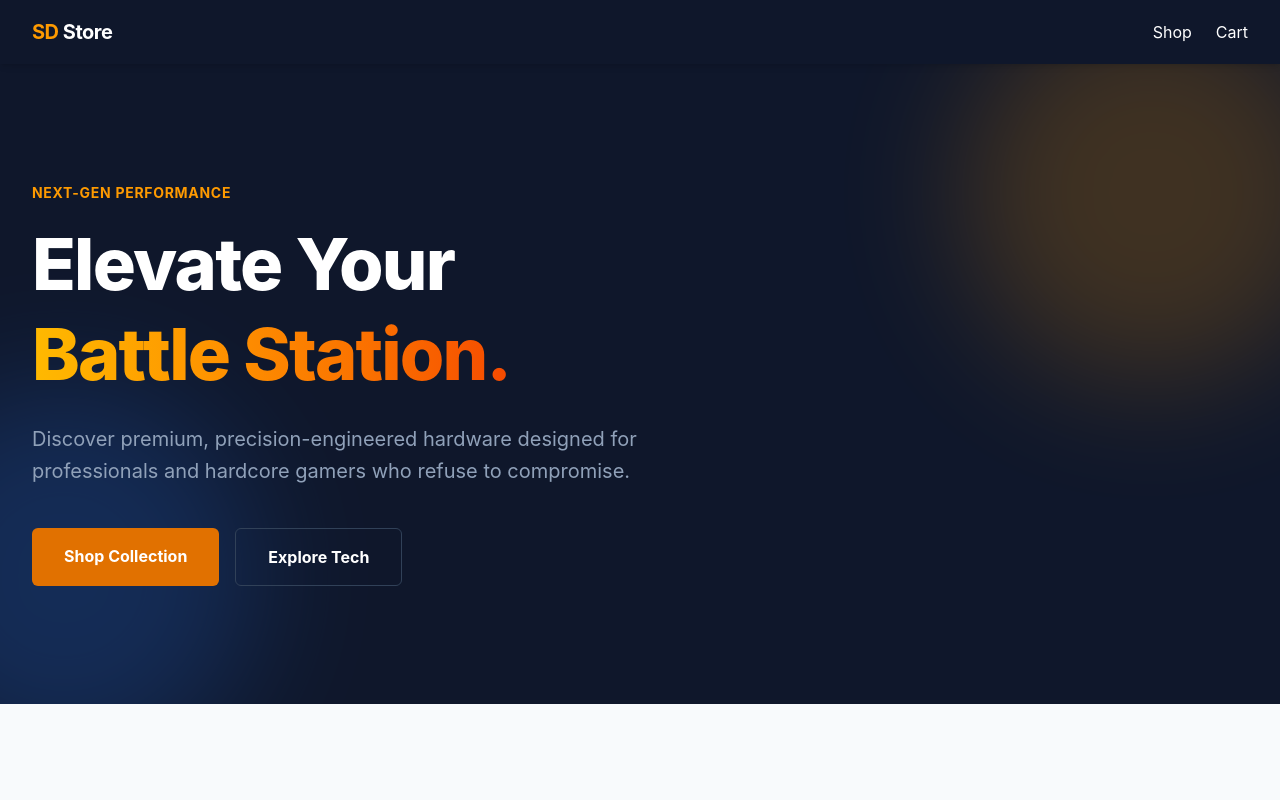
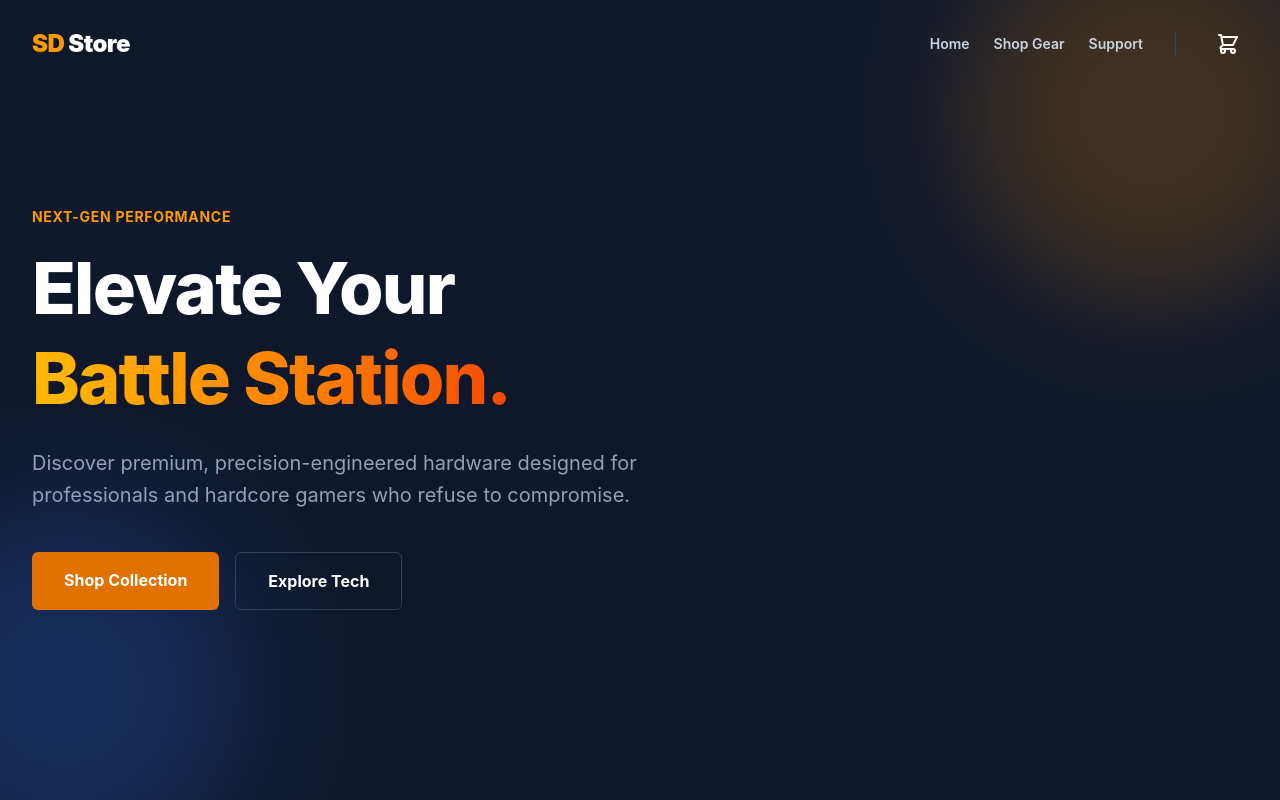
Before and after one commit to shamsssarar/gaming-store-frontend, a React (Vite) app: page / in a window 1280 px wide. Shown: the top 800 px of the page. Built offline with nearby package versions, Linux system fonts and the light colour scheme.

Commit message:
fix: fixed the navbar to be transparent with the herobanner of homepage and all other pages

```diff
--- a/src/App.tsx
+++ b/src/App.tsx
@@ -1,28 +1,45 @@
-import { BrowserRouter as Router, Routes, Route } from "react-router-dom";
-import Home from "./pages/Home";
-import ProductDetails from "./pages/ProductDetails";
+import {
+  BrowserRouter as Router,
+  Routes,
+  Route,
+  useLocation,
+} from "react-router-dom";
 import Navbar from "./components/layout/Navbar";
 import Footer from "./components/layout/Footer";
+import Home from "./pages/Home";
+import Shop from "./pages/Shop";
 import Cart from "./pages/Cart";
-import Shop from "./pages/Shop";
+import ProductDetails from "./pages/ProductDetails";
 
-function App() {
+
+function AppContent() {
+  const location = useLocation();
+
+  const isHome = location.pathname === "/";
+
+  return (
+    <div className="flex flex-col min-h-screen bg-gray-50">
+      <Navbar />
+
+      <main className={`flex-grow ${!isHome ? "pt-24" : ""}`}>
+        <Routes>
+          <Route path="/" element={<Home />} />
+          <Route path="/shop" element={<Shop />} />
+          <Route path="/product/:id" element={<ProductDetails />} />
+          <Route path="/cart" element={<Cart />} />
+        </Routes>
+      </main>
+
+      <Footer />
+    </div>
+  );
+}
+
+// 4. Wrap everything in the Router
+export default function App() {
   return (
     <Router>
-      <div className="min-h-screen bg-gray-50 flex flex-col">
-        <Navbar />
-        <main className="flex-grow">
-          <Routes>
-            <Route path="/" element={<Home />} />
-            <Route path="/product/:id" element={<ProductDetails />} />
-            <Route path="/cart" element={<Cart />} />
-            <Route path="/shop" element={<Shop />} />
-          </Routes>
-        </main>
-        <Footer />
-      </div>
+      <AppContent />
     </Router>
   );
 }
-
-export default App;
--- a/src/components/layout/Home/HeroBanner.tsx
+++ b/src/components/layout/Home/HeroBanner.tsx
@@ -3,7 +3,7 @@ import { Link } from 'react-router-dom';
 
 export default function HeroBanner() {
   return (
-    <section className="relative h-[80vh] bg-slate-900 flex items-center overflow-hidden">
+    <section className="relative h-[100vh] bg-slate-900 flex items-center overflow-hidden pt-24 pb-20">
       {/* Abstract Background Elements */}
       <div className="absolute inset-0 z-0 opacity-20">
         <div className="absolute top-[-10%] right-[-5%] w-96 h-96 bg-amber-500 rounded-full mix-blend-multiply filter blur-3xl animate-blob"></div>
--- a/src/components/layout/Navbar.tsx
+++ b/src/components/layout/Navbar.tsx
@@ -1,33 +1,87 @@
-import { Link } from "react-router-dom";
+import { useState, useEffect } from "react";
+import { Link, useLocation } from "react-router-dom";
 import { useCart } from "../../context/CartContext";
 
 export default function Navbar() {
   const { cart } = useCart();
+  const [isScrolled, setIsScrolled] = useState(false);
+  const location = useLocation();
 
-  // Calculate total number of items in the cart (not just unique products)
+  // Calculate total number of items in the cart
   const totalItems = cart.reduce((sum, item) => sum + item.quantity, 0);
 
+  // Listen for scroll events to trigger the background transition
+  useEffect(() => {
+    const handleScroll = () => {
+      setIsScrolled(window.scrollY > 20);
+    };
+    window.addEventListener("scroll", handleScroll);
+    return () => window.removeEventListener("scroll", handleScroll);
+  }, []);
+
+  // Determine if we are on the Home page
+  const isHome = location.pathname === "/";
+
+  // If we are scrolled down, OR if we are not on the home page, apply the dark background
+  const navBackground =
+    isScrolled || !isHome
+      ? "bg-slate-900/95 backdrop-blur-md shadow-md py-4"
+      : "bg-transparent py-6";
+
   return (
-    <nav className="bg-slate-900 text-white shadow-md sticky top-0 z-50">
-      <div className="max-w-7xl mx-auto px-4 sm:px-6 lg:px-8 h-16 flex items-center justify-between">
+    <nav
+      className={`fixed top-0 w-full z-50 transition-all duration-300 ${navBackground}`}
+    >
+      <div className="max-w-7xl mx-auto px-4 sm:px-6 lg:px-8 flex items-center justify-between">
+        {/* Brand Logo */}
         <Link
           to="/"
-          className="text-xl font-bold tracking-tight text-amber-500"
+          className="text-2xl font-black tracking-tight text-amber-500 hover:scale-105 transition-transform"
         >
           SD <span className="text-white">Store</span>
         </Link>
 
-        <div className="flex gap-6 items-center">
-          <Link to="/" className="hover:text-amber-400 transition-colors">
-            Shop
-          </Link>
+        {/* Navigation Links */}
+        <div className="flex items-center gap-8">
+          <div className="hidden sm:flex items-center gap-6 text-sm font-semibold text-slate-300">
+            <Link to="/" className="hover:text-amber-400 transition-colors">
+              Home
+            </Link>
+            <Link to="/shop" className="hover:text-amber-400 transition-colors">
+              Shop Gear
+            </Link>
+            <Link to="#" className="hover:text-amber-400 transition-colors">
+              Support
+            </Link>
+          </div>
+
+          {/* Vertical Divider */}
+          <div className="hidden sm:block h-6 w-px bg-slate-700"></div>
+
+          {/* Cart Icon with Dynamic Badge */}
           <Link
             to="/cart"
-            className="relative hover:text-amber-400 transition-colors flex items-center gap-2"
+            className="relative text-white hover:text-amber-400 transition-colors p-2 group"
+            aria-label="Shopping Cart"
           >
-            <span>Cart</span>
+            <svg
+              xmlns="http://www.w3.org/2000/svg"
+              className="h-6 w-6 transform group-hover:scale-110 transition-transform"
+              fill="none"
+              viewBox="0 0 24 24"
+              stroke="currentColor"
+            >
+              <path
+                strokeLinecap="round"
+                strokeLinejoin="round"
+                strokeWidth={2}
+                d="M3 3h2l.4 2M7 13h10l4-8H5.4M7 13L5.4 5M7 13l-2.293 2.293c-.63.63-.184 1.707.707 1.707H17m0 0a2 2 0 100 4 2 2 0 000-4zm-8 2a2 2 0 11-4 0 2 2 0 014 0z"
+              />
+            </svg>
+
+            {/* The Notification Badge */}
             {totalItems > 0 && (
-              <span className="bg-amber-500 text-slate-900 text-xs font-bold px-2 py-1 rounded-full">
+              <span className="absolute -top-1 -right-1 bg-amber-500 text-slate-900 text-[10px] font-bold h-5 w-5 flex items-center justify-center rounded-full shadow-lg border-2 border-slate-900">
                 {totalItems}
               </span>
             )}
--- a/src/pages/Home.tsx
+++ b/src/pages/Home.tsx
@@ -1,9 +1,8 @@
-import { products } from "../data";
 import HeroBanner from "../components/layout/Home/HeroBanner";
 import FeaturedCategories from "../components/layout/Home/FeaturedCategories";
 
 import WhyChooseUs from "../components/layout/Home/WhyChooseUs";
-import ProductCard from "../components/ui/ProductCard";
+
 import SpecialOffers from "../components/layout/Home/SpecialOffers";
 import CustomerReviews from "../components/layout/Home/CustomerReviews";
 import BestSellers from "../components/layout/Home/BestSellers";
@@ -11,7 +10,6 @@ import Newsletter from "../components/layout/Home/Newsletter";
 import FeaturedProducts from "../components/layout/Home/FeaturedProducts";
 
 export default function Home() {
-
   return (
     <div className="flex flex-col w-full bg-slate-50">
       <HeroBanner />
--- a/src/pages/ProductDetails.tsx
+++ b/src/pages/ProductDetails.tsx
@@ -42,7 +42,7 @@ export default function ProductDetails() {
         <div className="flex gap-4">
           <button
             onClick={() => addToCart(product)}
-            className="bg-slate-900 text-white px-8 py-4 rounded-md font-bold hover:bg-slate-800 transition-colors flex-grow"
+            className="bg-slate-900 text-white px-8 py-4 rounded-md font-bold hover:bg-slate-800 transition-colors grow"
           >
             Add to Cart
           </button>
```
Also changed, not shown: src/pages/Checkout.tsx (added).
